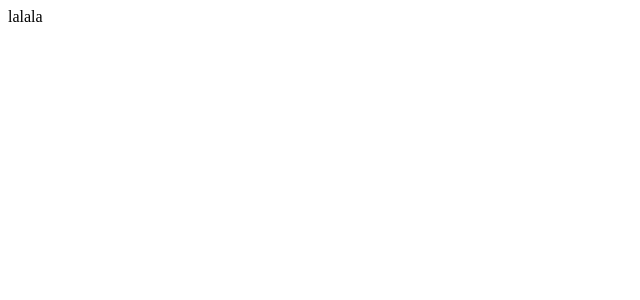
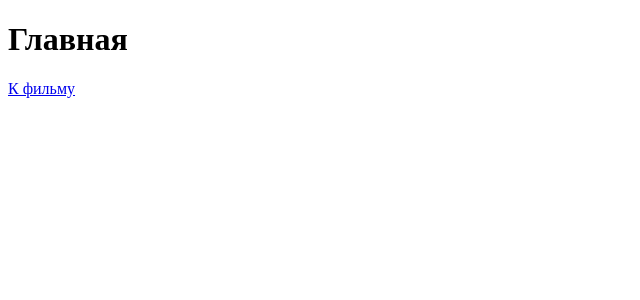
Before and after one commit to AnnaRyakhova/movies, a React (Create React App) app: page / in a window 1280 px wide. Shown: the top 300 px of the page, without its empty margins (0-640 px from the left). Built offline with nearby package versions, Linux system fonts and the light colour scheme.

Commit message:
Add routing

```diff
--- a/package.json
+++ b/package.json
@@ -12,6 +12,7 @@
     "@types/react-dom": "^18.2.24",
     "react": "^18.2.0",
     "react-dom": "^18.2.0",
+    "react-router-dom": "^6.22.3",
     "react-scripts": "5.0.1",
     "typescript": "^4.9.5",
     "web-vitals": "^2.1.4"
--- a/src/App/App.tsx
+++ b/src/App/App.tsx
@@ -1,5 +1,16 @@
+import { BrowserRouter, Routes, Route } from 'react-router-dom'
+
 import './App.css'
+import { MainPage } from '../pages/Main/MainPage'
+import { MoviePage } from '../pages/Movie/MoviePage'
 
 export const App = () => {
-  return <div>lalala</div>
+  return (
+    <BrowserRouter>
+      <Routes>
+        <Route path="/" element={<MainPage />} />
+        <Route path="movie/:id" element={<MoviePage />} />
+      </Routes>
+    </BrowserRouter>
+  )
 }
--- a/src/pages/Main/MainPage.tsx
+++ b/src/pages/Main/MainPage.tsx
@@ -1 +1,11 @@
+import { Link } from 'react-router-dom'
 import styles from './MainPage.module.css'
+
+export const MainPage = () => {
+  return (
+    <div>
+      <h1>Главная</h1>
+      <Link to="/movie/1">К фильму</Link>
+    </div>
+  )
+}
--- a/src/pages/Movie/MoviePage.tsx
+++ b/src/pages/Movie/MoviePage.tsx
@@ -1 +1,5 @@
 import styles from './MoviePage.module.css'
+
+export const MoviePage = () => {
+  return <div>Фильм</div>
+}
```
Also changed, not shown: 1 other file (tests, documents, lock files or other folders).
